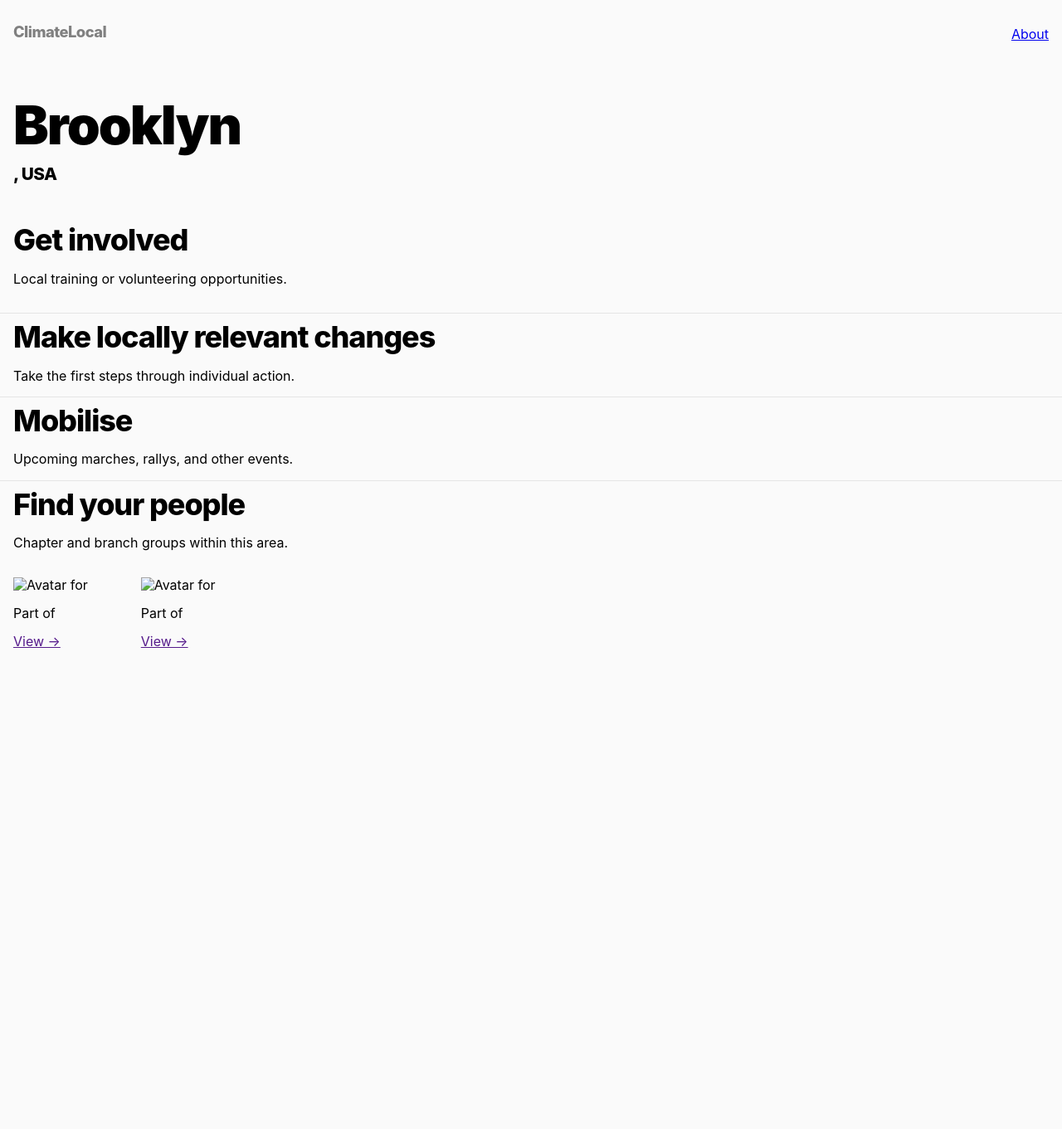
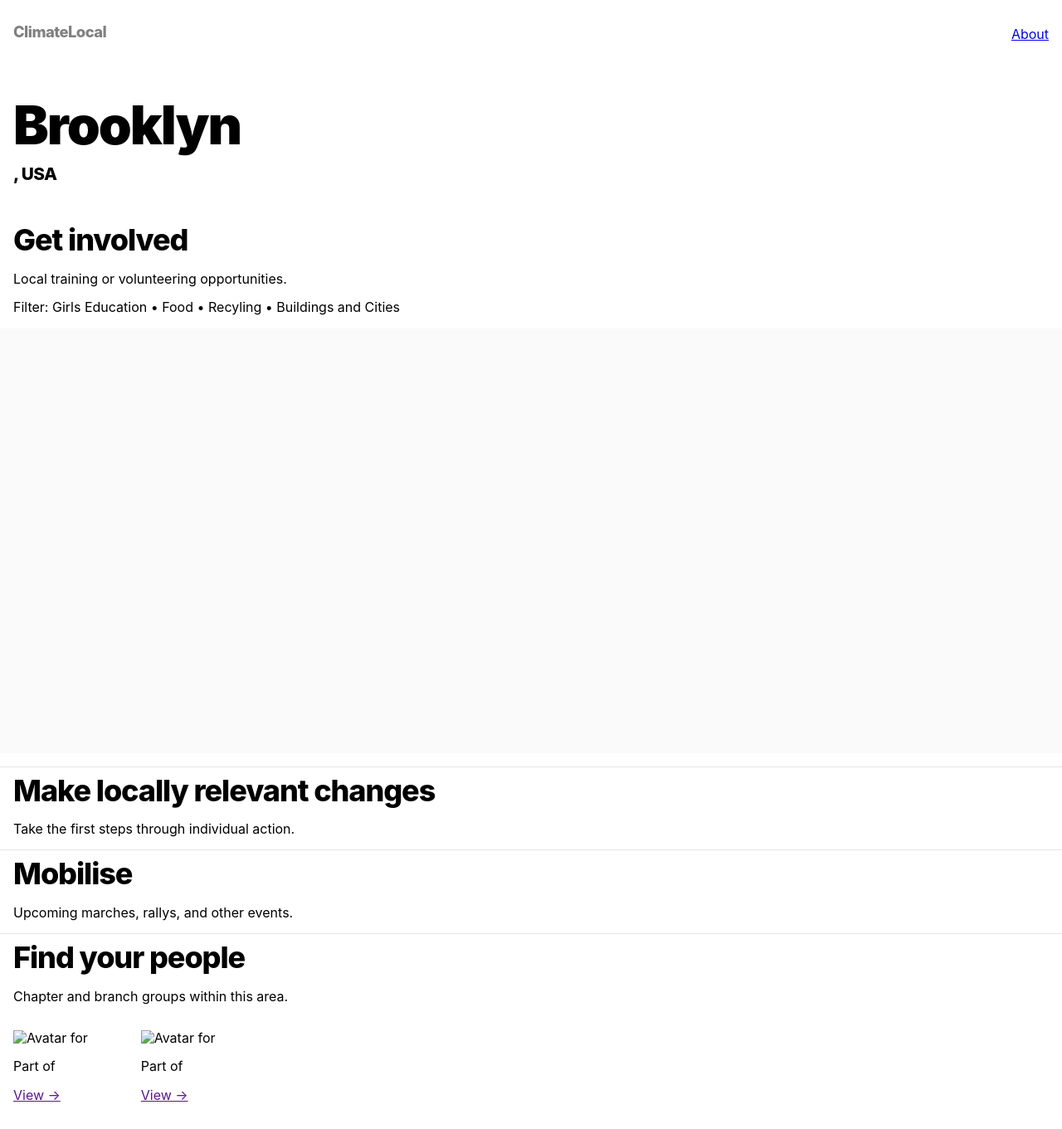
Before and after one commit to dnywh/climatelocal, a Jekyll site: the page built from _areas/brooklyn.md, in a window 1280 px wide. Shown: the whole page at 83% size. Built offline with Jekyll 4.4.1, drawn with Linux system fonts in a browser that asks for light colours; before the commit the page ends 900 px from its top, so only the background shows below that.

Commit message:
ui experimentation

```diff
--- a/_layouts/area.html
+++ b/_layouts/area.html
@@ -31,12 +31,12 @@ layout: default
 <div class="container">
   <h2>Get involved</h2>
   <p>Local training or volunteering opportunities.</p>
+  <p>Filter: Girls Education • Food • Recyling • Buildings and Cities</p>
 </div>
 <ul class="local-opportunities card-container horizontal-scroll">
   {% for opp in site.opportunities %}
   {% for area in opp.associated-areas %}
   {% if area == page.slug %}
-
   <li>
     {% include base.html %}
     <a href="{{ base }}/opportunities/{{ opp.slug }}">
@@ -49,7 +49,7 @@ layout: default
         </a>
       </h4>
 
-      <p><small>{{ opp.category }}</small></p>
+      <small class="minor-info">{{ opp.category }}</small>
       <p>{{ opp.notes }}</p>
       <p>
         <a href="{{ base }}/opportunities/{{ opp.slug }}">Read more</a>
--- a/assets/style.css
+++ b/assets/style.css
@@ -12,7 +12,7 @@
 
 body {
   font-family: var(--type-sans);
-  background-color: var(--colour-grey-100);
+  /* background-color: var(--colour-grey-100); */
 }
 
 hr {
@@ -113,7 +113,8 @@ h5 {
   max-width: var(--width-card);
 }
 
-p.minor-info {
+p.minor-info,
+small.minor-info {
   color: grey;
   font-size: 0.75em;
 }
@@ -188,18 +189,28 @@ ul.card-container {
     .horizontal-scroll {
       display: flex;
       overflow-x: auto;
+      overflow-y: hidden;
       flex-wrap: nowrap;
+      height: 24em;
+      align-items: flex-start;
       -webkit-overflow-scrolling: touch;
       -ms-overflow-style: -ms-autohiding-scrollbar;
+      background: var(--colour-grey-100);
+      padding: 4em 0 4em 0;
     }
 
     ul.horizontal-scroll li {
       margin-right: 2em;
+      height: 100%;
       flex: 0 0 auto;
-      /* border: 1px solid lightgrey; */
       background: white;
-      border-radius: 0.25em;
+      border-radius: 0.4em;
+      overflow: hidden;
     }
+    ul.horizontal-scroll li:hover {
+      box-shadow: 0px 0px 16px 0px rgba(0, 0, 0, .04);
+    }
+
       ul.horizontal-scroll li:first-of-type {
         margin-left: 1em;
       }
@@ -210,6 +221,8 @@ ul.card-container {
         object-fit: cover;
         margin-bottom: 1em;
       }
+
+
 
 
     ul.local-opportunities > li {
```
